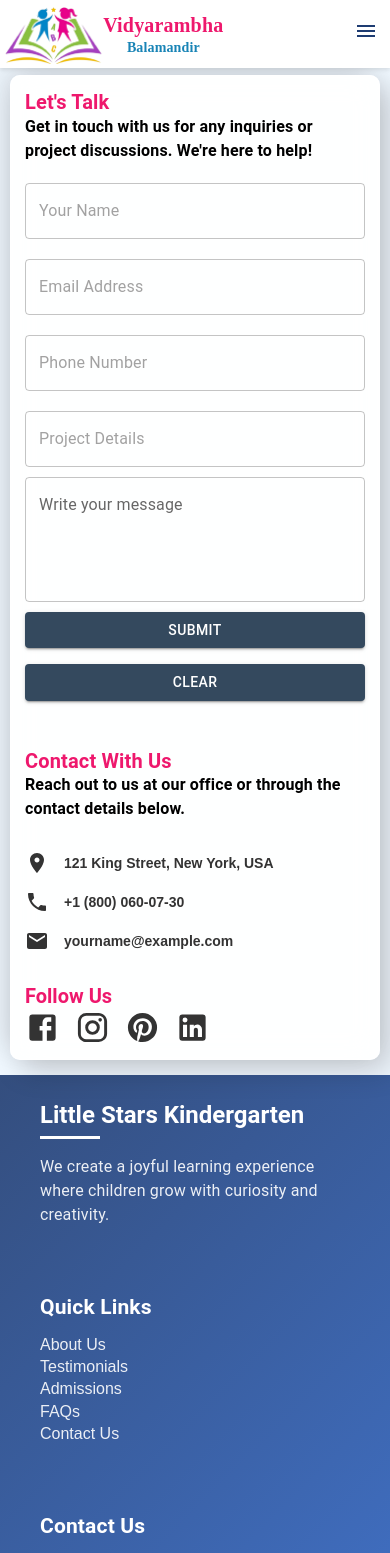
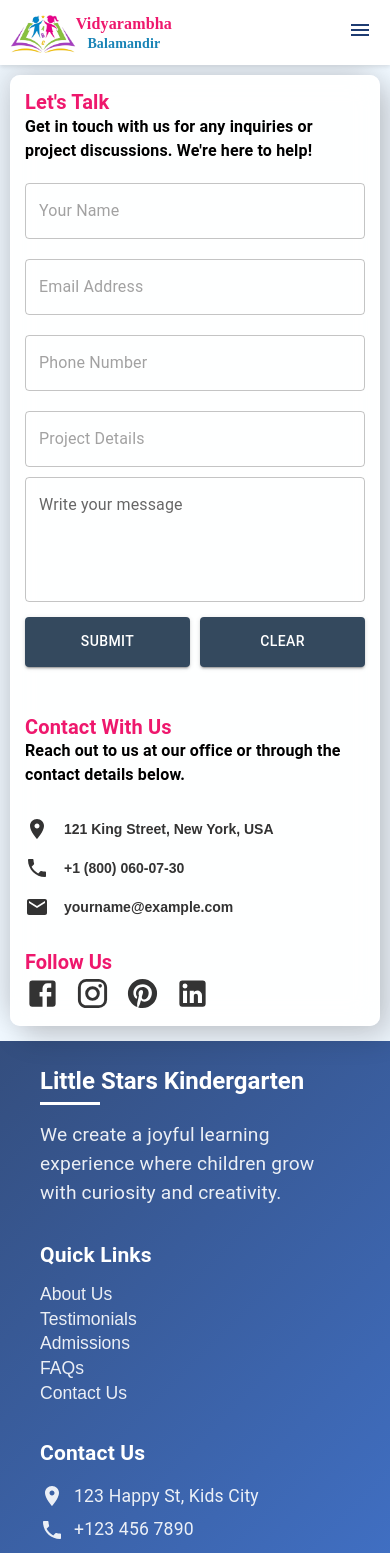
Before and after one commit to ornateinteriord/vidyarambhacademy, a React (Vite) app: page /contact in a window 390 px wide. Shown: the top 1553 px of the page. Built offline with nearby package versions, Linux system fonts and the light colour scheme; a web font is replaced by a local one.

Commit message:
responsive updated

```diff
--- a/src/components/ContactUs/ContactUs.css
+++ b/src/components/ContactUs/ContactUs.css
@@ -106,7 +106,11 @@
     width: 100% !important;
     margin-bottom: 15px !important;
 }
-
+.cont-btn{
+    display: flex !important;
+    flex-direction: row !important;
+    gap: 10px !important;
+}
 /* Button Styling */
 .animated-button {
     background: #34495e !important;
@@ -118,6 +122,7 @@
     border: none;
     cursor: pointer;
     transition: all 0.3s ease-in-out;
+
 }
 
 .animated-button:hover {
@@ -243,8 +248,13 @@
         justify-content: start;
         margin-top: 0 !important;
     }
-
+   .cont-btn{
+    margin-top: 5px !important;
+   display: flex !important;
+   flex-direction: row !important;
+   }
     .animated-button {
         width: 100% !important;
+        height:50px !important;
     }
 }
--- a/src/components/ContactUs/ContactUs.jsx
+++ b/src/components/ContactUs/ContactUs.jsx
@@ -62,7 +62,7 @@ const ContactUs = () => {
                   />
                 </Grid>
               </Grid>
-              <Box display="flex" gap={2} flexWrap="wrap">
+              <Box    className="cont-btn">
                 <Button variant="contained" className="animated-button">
                   Submit
                 </Button>
--- a/src/components/aboutUs/AboutUs.css
+++ b/src/components/aboutUs/AboutUs.css
@@ -318,7 +318,7 @@
 
 @media (max-width: 576px) {
   .about-content{
-    margin-top: 60px !important;
+    margin-top: 70px !important;
   }
   .about-background {
     padding: 1rem 0;
--- a/src/components/footer/Footer.css
+++ b/src/components/footer/Footer.css
@@ -192,12 +192,25 @@
   .main-title {
     font-size: 1.5rem !important;
   }
+  .footer-text{
+    font-size: 1.2rem !important;
+    margin-bottom: 0px !important;
+  }
+  .footer-links li {
+    margin-bottom: 0px !important;
+    font-size: 1.1rem !important;
+  }
+
 
   .footer-title {
-    margin-top: 2rem !important;
+    margin-top: 0rem !important;
+  }
+  .contact-item{
+    font-size: 1.1rem !important;
+    margin-bottom: 0px !important;
   }
 
   .social-section {
-    margin-top: 2rem !important;
+    margin-top: 0rem !important;
   }
 }
--- a/src/components/navBar/Navbar.css
+++ b/src/components/navBar/Navbar.css
@@ -285,15 +285,17 @@
 
 @media (max-width: 480px) {
   .logo {
-    height: 40px;
+    height: 40px !important;
   }
-
+.logo-primary{
+  font-size: 1rem !important;
+}
   .mobile-menu {
     width: 100%;
   }
 
   .toolbar {
-    padding: 0.25rem;
+    padding: 0.60rem;
   }
 }
 
```
